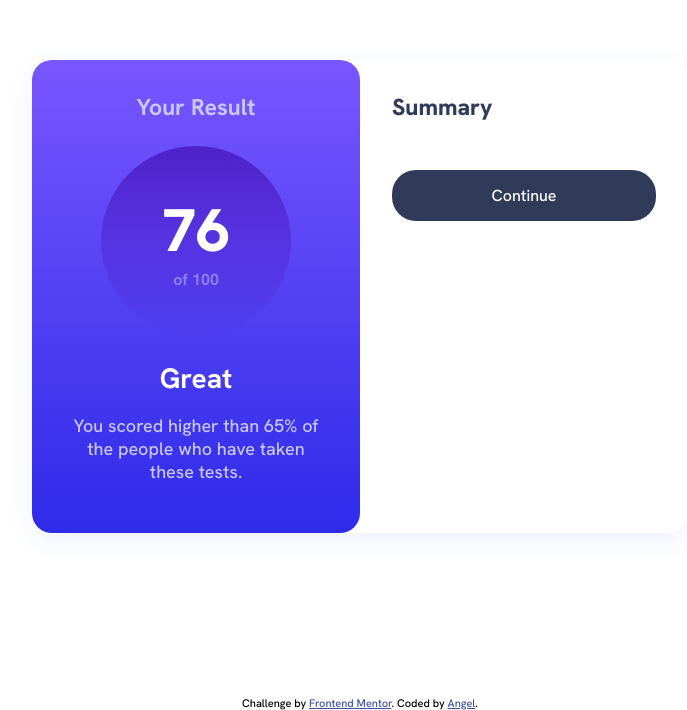
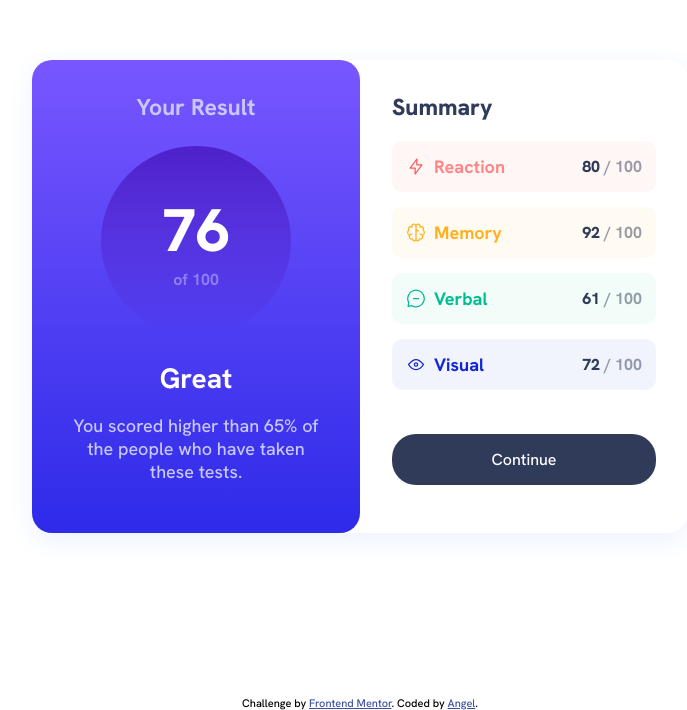
Before and after one commit to AngelRamos21/results-summary-component, a plain HTML site: page index.html in a window 1280 px wide. Shown: the part 104-814 px from the top of the page, without its empty margins (280-967 px from the left). Drawn offline with Linux system fonts and the light colour scheme.

Commit message:
second commit

```diff
--- a/index.html
+++ b/index.html
@@ -30,6 +30,46 @@
             <div class="summary-content">
                 <h2>Summary</h2>
                 <div class="summary-content-states">
+                  <div class="state reaction-bg ">
+                    <div class="state-info">
+                        <img src="./assets/images/icon-reaction.svg" alt="">
+                        <span>Reaction</span>
+                    </div>
+                    <div class="state-score">
+                        <span>80</span>
+                        / 100
+                    </div>
+                </div>
+                <div class="state memory-bg ">
+                  <div class="state-info">
+                      <img src="./assets/images/icon-memory.svg" alt="">
+                      <span>Memory</span>
+                  </div>
+                  <div class="state-score">
+                      <span>92</span>
+                      / 100
+                  </div>
+              </div>
+              <div class="state verbal-bg ">
+                <div class="state-info">
+                    <img src="./assets/images/icon-verbal.svg" alt="">
+                    <span>Verbal</span>
+                </div>
+                <div class="state-score">
+                    <span>61</span>
+                    / 100
+                </div>
+            </div>
+            <div class="state visual-bg ">
+              <div class="state-info">
+                  <img src="./assets/images/icon-visual.svg" alt="">
+                  <span>Visual</span>
+              </div>
+              <div class="state-score">
+                  <span>72</span>
+                  / 100
+              </div>
+          </div>
                 </div>
                 <span class="button">Continue</span>
             </div>
@@ -42,6 +82,6 @@
     </div>
   </footer>
 
-  <script src="script.js" type="module"></script>
+  <!-- <script src="script.js" type="module"></script> -->
 </body>
 </html>
```
